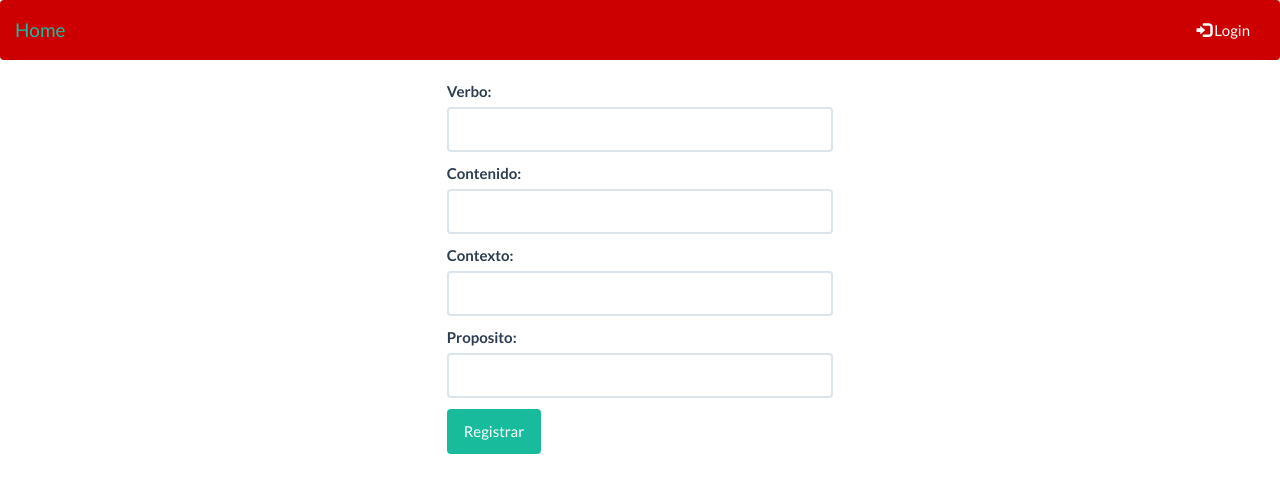
After one commit to javier3743/Nemesis, a Django app: page /cursos/addRA/1 in a window 1280 px wide. The commit adds this page. Shown: the top 493 px of the page. Run offline with Django 3.2, Linux system fonts and the light colour scheme; parts of the project's set-up code (start-up, migrations or seed data) failed here and were passed over; some libraries are stand-ins or nearby versions.

Commit message:
RA Terminado -Jose

```diff
--- a/apps/cursos/forms.py
+++ b/apps/cursos/forms.py
@@ -87,3 +87,15 @@ class CompeForm(forms.ModelForm):
 
     Competencia = forms.Field(widget=forms.Textarea(attrs={'class': 'form-control'}), label= 'Competencia')
     Curso = forms.ModelChoiceField(Curso.objects.all(), widget=forms.HiddenInput)
+
+class RAForm(forms.ModelForm):
+    class Meta:
+        model = ResultadoDeAprendizaje
+        fields = ['Verbo', 'Contenidos', 'Contexto', 'Proposito', 'Competencia']
+
+
+    Verbo = forms.Field(widget=forms.TextInput(attrs={'class': 'form-control'}), label= 'Verbo')
+    Contenidos = forms.Field(widget=forms.TextInput(attrs={'class': 'form-control'}), label= 'Contenido')
+    Contexto = forms.Field(widget=forms.TextInput(attrs={'class': 'form-control'}), label= 'Contexto')
+    Proposito = forms.Field(widget=forms.TextInput(attrs={'class': 'form-control'}), label= 'Proposito')
+    Competencia = forms.ModelChoiceField(Competencias.objects.all(), widget=forms.HiddenInput)
--- a/apps/cursos/urls.py
+++ b/apps/cursos/urls.py
@@ -10,5 +10,8 @@ urlpatterns = [
     path('addCompe/<int:pk>', CompetenciaCreate.as_view(), name='addCompe'),
     path('updateCompe/<int:pk>', CompetenciaUpdate.as_view(), name='updateCompe'),
     path('deleteCompe/<int:pk>', CompetenciaDelete.as_view(), name='deleteCompe'),
-    path('RA/<int:pk>',  RAList.as_view(), name= 'landingRA')
+    path('RA/<int:pk>',  RAList.as_view(), name= 'landingRA'),
+    path('addRA/<int:pk>',  RACreate.as_view(), name= 'addRA'),
+    path('updateRA/<int:pk>',  RAUpdate.as_view(), name= 'updateRA'),
+    path('deleteRA/<int:pk>',  RADelete.as_view(), name= 'deleteRA'),
 ]
--- a/apps/cursos/views.py
+++ b/apps/cursos/views.py
@@ -96,3 +96,44 @@ class RAList(ListView):
         context = super(RAList, self).get_context_data(**kwargs)
         context['Compe'] = Competencias.objects.get(pk= this_name)
         return context
+
+class RACreate(CreateView):
+    model = ResultadoDeAprendizaje
+    form_class = RAForm
+    template_name = 'cursos/addRA.html'
+
+    def get_success_url(self):
+        return reverse('landingRA', kwargs={'pk': self.kwargs['pk']})
+
+    def get_initial(self):
+        return {'Competencia': self.kwargs['pk']}
+
+class RAUpdate(UpdateView):
+    model = ResultadoDeAprendizaje
+    form_class = RAForm
+    template_name = 'cursos/addRA.html'
+
+    def get_success_url(self):
+        return reverse('landingRA', kwargs={'pk' : ResultadoDeAprendizaje.objects.values_list('Competencia_id', flat= True).get(pk= self.kwargs['pk'])})
+
+    def get_initial(self):
+        return {'Verbo': ResultadoDeAprendizaje.objects.values_list('Verbo', flat= True).get(pk= self.kwargs['pk']),
+                'Contenidos': ResultadoDeAprendizaje.objects.values_list('Contenidos', flat=True).get(pk=self.kwargs['pk']),
+                'Contexto': ResultadoDeAprendizaje.objects.values_list('Contexto', flat=True).get(pk=self.kwargs['pk']),
+                'Proposito': ResultadoDeAprendizaje.objects.values_list('Proposito', flat=True).get(pk=self.kwargs['pk']),
+                'Competencia': ResultadoDeAprendizaje.objects.values_list('Competencia_id', flat= True).get(pk= self.kwargs['pk'])}
+
+
+class RADelete(DeleteView):
+    model = ResultadoDeAprendizaje
+    template_name = 'cursos/deleteRA.html'
+
+    def get_success_url(self):
+        return reverse('landingRA', kwargs={'pk' : ResultadoDeAprendizaje.objects.values_list('Competencia_id', flat= True).get(pk= self.kwargs['pk'])})
+
+    def get_context_data(self, **kwargs):
+        this_name = self.kwargs['pk']
+        context = super(RADelete, self).get_context_data(**kwargs)
+        context['Competencias'] = Competencias.objects.get(pk= ResultadoDeAprendizaje.objects.values_list('Competencia_id',flat=True).get(pk= this_name))
+        context['Resultados'] = ResultadoDeAprendizaje.objects.get(pk= this_name)
+        return context
--- /dev/null
+++ b/templates/cursos/addRA.html
@@ -0,0 +1,14 @@
+{% extends 'base/base.html' %}
+{% block content %}
+
+<form role="form" method="post">
+<div class="col-md-4 col-md-offset-4 ">
+
+    {% csrf_token %}
+	{{ form.as_p }}
+
+	<button class = 'btn btn-success'type="submit">Registrar</button>
+</div>
+</form>
+
+{% endblock %}
--- a/templates/cursos/deleteCompe.html
+++ b/templates/cursos/deleteCompe.html
@@ -5,6 +5,6 @@
 	{% csrf_token %}
 	<h3>¿Desea eliminar la competencia "{{ Competencias.Competencia }}" del curso {{ Curso.Nombre }}?</h3>
 	<button class="btn btn-danger" type="submit">Sí, eliminar</button>
-	<a class= "btn btn-default" href="{% url 'landingCursos' %}">Cancelar</a>
+	<a class= "btn btn-default" href="{% url 'designCurso' Curso.id %}">Cancelar</a>
 </form>
 {% endblock %}
--- a/templates/cursos/landingRA.html
+++ b/templates/cursos/landingRA.html
@@ -4,7 +4,7 @@
     Cursos
 {% endblock %}
 {% block content %}
-    <a href="#" class="pull-right btn btn-success" role="button">Agregar</a>
+    <a href="/cursos/addRA/{{ Compe.id }}" class="pull-right btn btn-success" role="button">Agregar</a>
 
         <table class="text-center table table-bordered">
 
@@ -24,6 +24,8 @@
                     <tr>
                         <td>{{ RA.Verbo }} {{ RA.Contenidos }}, {{ RA.Contexto }}, {{ RA.Proposito }}</td>
                         <td>
+                            <a class="btn btn-info btn-sm" href="{% url 'updateRA' RA.id %}">Editar</a>
+                            <a class="btn btn-danger btn-sm" href="{% url 'deleteRA' RA.id %}">Eliminar</a>
 
 
                         </td>
```
Also changed, not shown: templates/cursos/deleteRA.html (added, +11 -0 lines).
